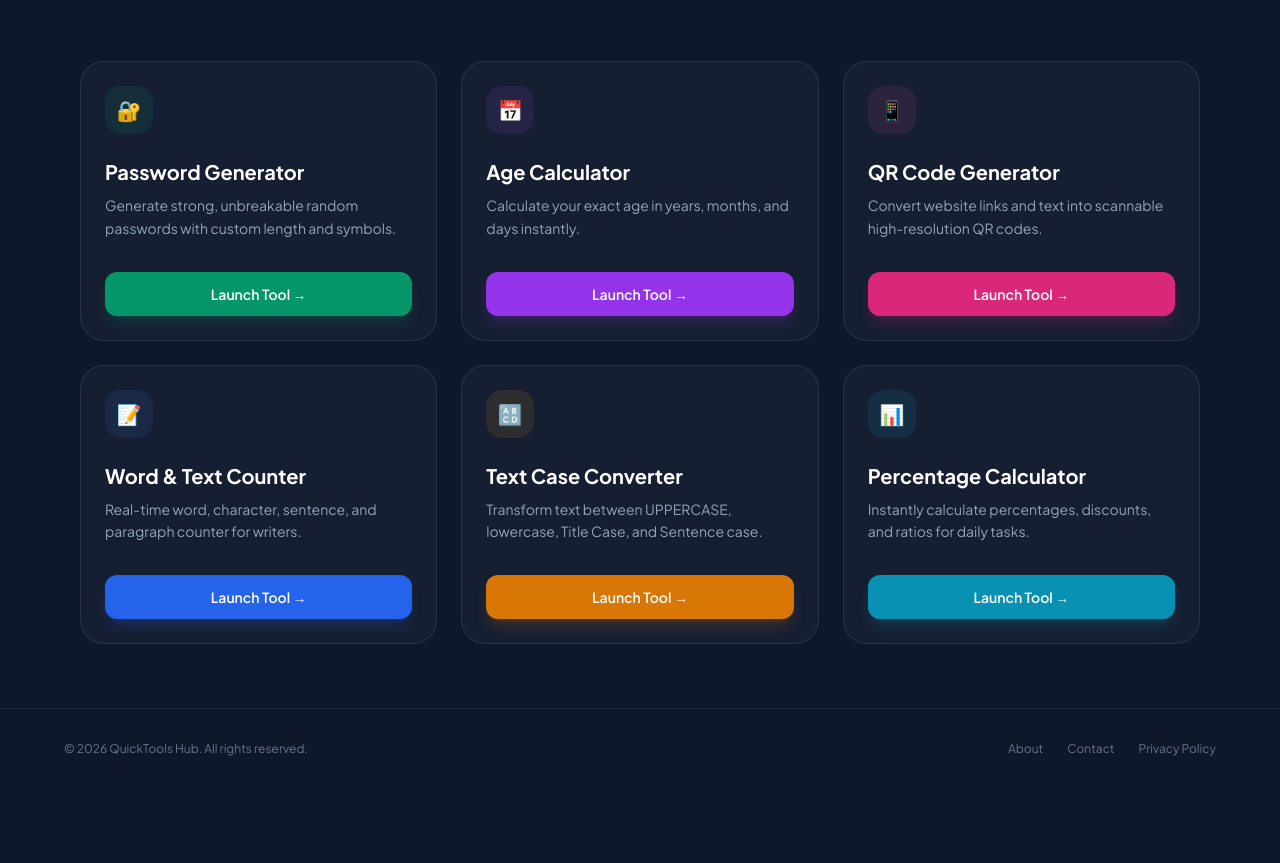
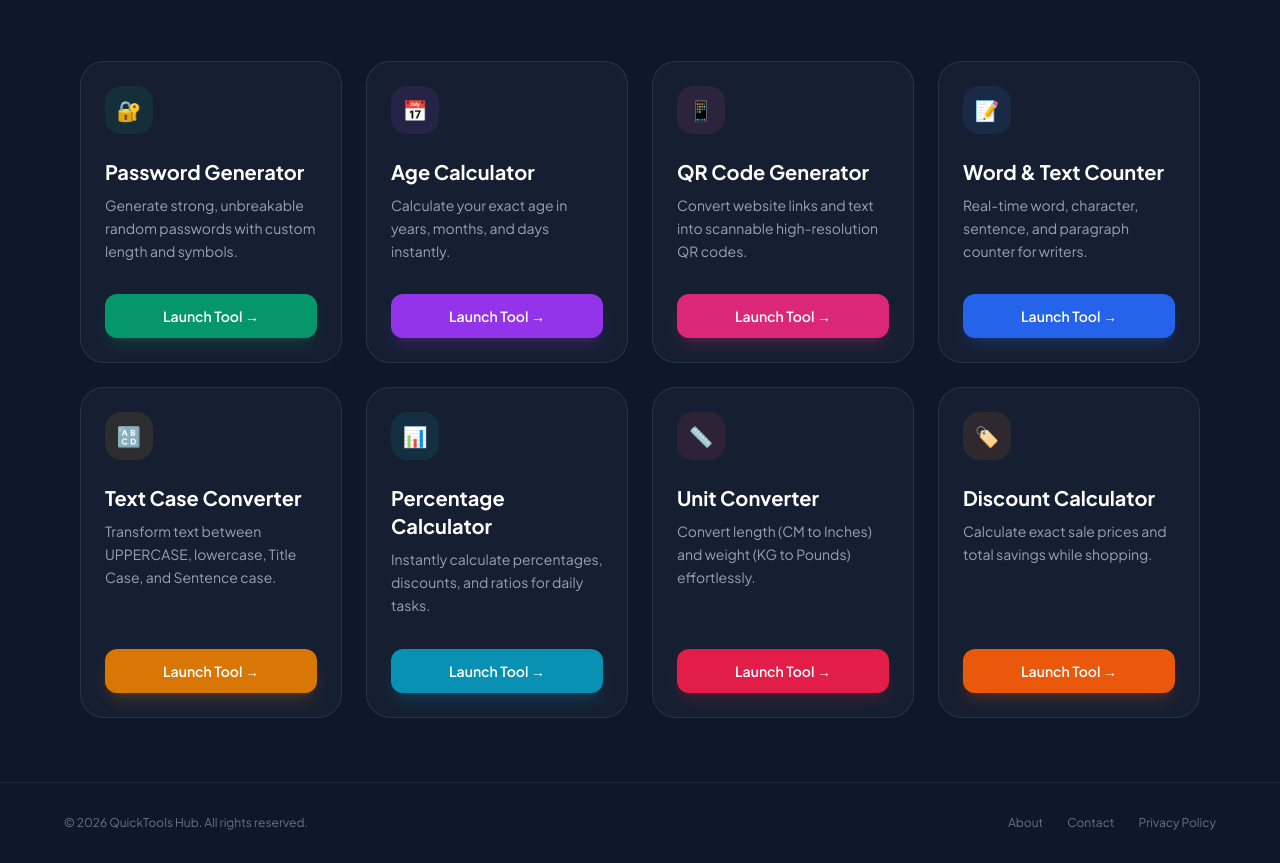
Before and after one commit to appsinvestor87-dot/quicktools-hub, a plain HTML site: page index.html in a window 1280 px wide. Shown: the part 366-1229 px from the top of the page. Before the commit the page ends 1155 px from the top, so only its background shows below. Drawn offline with nearby package versions, Linux system fonts and the light colour scheme.

Commit message:
Add files via upload

```diff
--- a/index.html
+++ b/index.html
@@ -4,7 +4,7 @@
     <meta charset="UTF-8">
     <meta name="viewport" content="width=device-width, initial-scale=1.0">
     <title>QuickTools Hub - Free Online Micro Tools & Utilities</title>
-    <meta name="description" content="Discover free, fast, and secure browser-based tools including QR code generator, password generator, age calculator, word counter, and text converter.">
+    <meta name="description" content="Discover free, fast, and secure browser-based tools including QR code generator, password generator, age calculator, unit converter, and discount calculator.">
     <script src="https://cdn.tailwindcss.com"></script>
     <link href="https://fonts.googleapis.com/css2?family=Plus+Jakarta+Sans:wght@400;500;600;700;800&display=swap" rel="stylesheet">
     <style>body { font-family: 'Plus Jakarta Sans', sans-serif; }</style>
@@ -40,8 +40,8 @@
             </p>
         </div>
 
-        <!-- Tools Grid Section (6 Working Tools) -->
-        <div class="grid grid-cols-1 md:grid-cols-2 lg:grid-cols-3 gap-6">
+        <!-- Tools Grid Section (8 Working Tools) -->
+        <div class="grid grid-cols-1 md:grid-cols-2 lg:grid-cols-4 gap-6">
 
             <!-- Tool 1: Password Generator -->
             <div class="bg-slate-800/50 hover:bg-slate-800 border border-slate-700/60 rounded-3xl p-6 transition-all duration-300 hover:shadow-2xl hover:shadow-emerald-500/10 flex flex-col justify-between group">
@@ -127,6 +127,34 @@
                 </div>
             </div>
 
+            <!-- Tool 7: Unit Converter (NEW) -->
+            <div class="bg-slate-800/50 hover:bg-slate-800 border border-slate-700/60 rounded-3xl p-6 transition-all duration-300 hover:shadow-2xl hover:shadow-rose-500/10 flex flex-col justify-between group">
+                <div>
+                    <div class="w-12 h-12 bg-rose-500/10 text-rose-400 rounded-2xl flex items-center justify-center font-bold text-xl mb-6 group-hover:scale-110 transition">📏</div>
+                    <h2 class="text-xl font-bold text-white">Unit Converter</h2>
+                    <p class="text-slate-400 text-sm mt-2 leading-relaxed">Convert length (CM to Inches) and weight (KG to Pounds) effortlessly.</p>
+                </div>
+                <div class="mt-8">
+                    <a href="unit-converter.html" class="inline-flex items-center justify-center w-full bg-rose-600 hover:bg-rose-500 text-white text-sm font-semibold py-3 px-4 rounded-xl transition shadow-lg shadow-rose-600/20">
+                        Launch Tool &rarr;
+                    </a>
+                </div>
+            </div>
+
+            <!-- Tool 8: Discount Calculator (NEW) -->
+            <div class="bg-slate-800/50 hover:bg-slate-800 border border-slate-700/60 rounded-3xl p-6 transition-all duration-300 hover:shadow-2xl hover:shadow-orange-500/10 flex flex-col justify-between group">
+                <div>
+                    <div class="w-12 h-12 bg-orange-500/10 text-orange-400 rounded-2xl flex items-center justify-center font-bold text-xl mb-6 group-hover:scale-110 transition">🏷️</div>
+                    <h2 class="text-xl font-bold text-white">Discount Calculator</h2>
+                    <p class="text-slate-400 text-sm mt-2 leading-relaxed">Calculate exact sale prices and total savings while shopping.</p>
+                </div>
+                <div class="mt-8">
+                    <a href="discount-calculator.html" class="inline-flex items-center justify-center w-full bg-orange-600 hover:bg-orange-500 text-white text-sm font-semibold py-3 px-4 rounded-xl transition shadow-lg shadow-orange-600/20">
+                        Launch Tool &rarr;
+                    </a>
+                </div>
+            </div>
+
         </div>
     </main>
 
```
